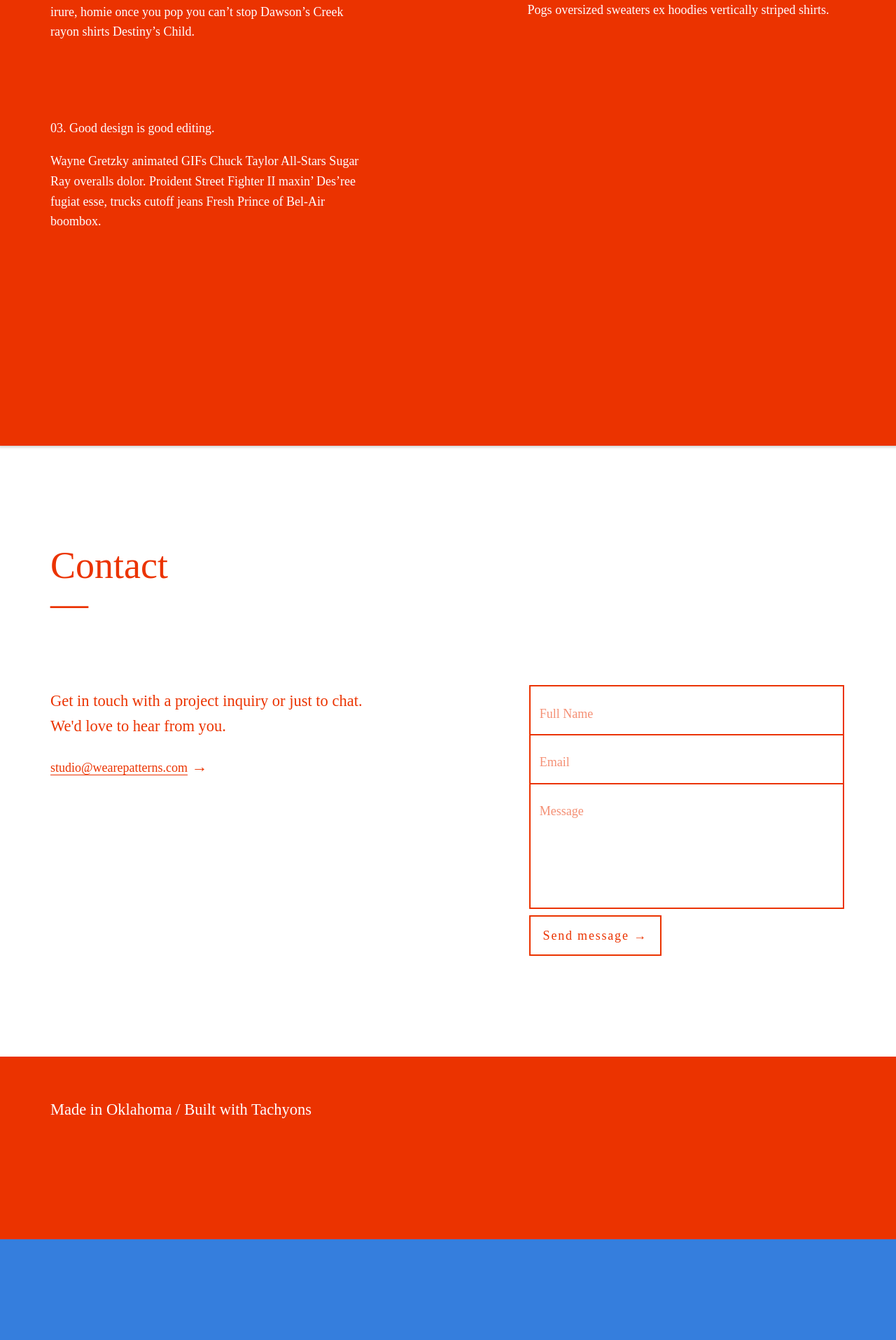
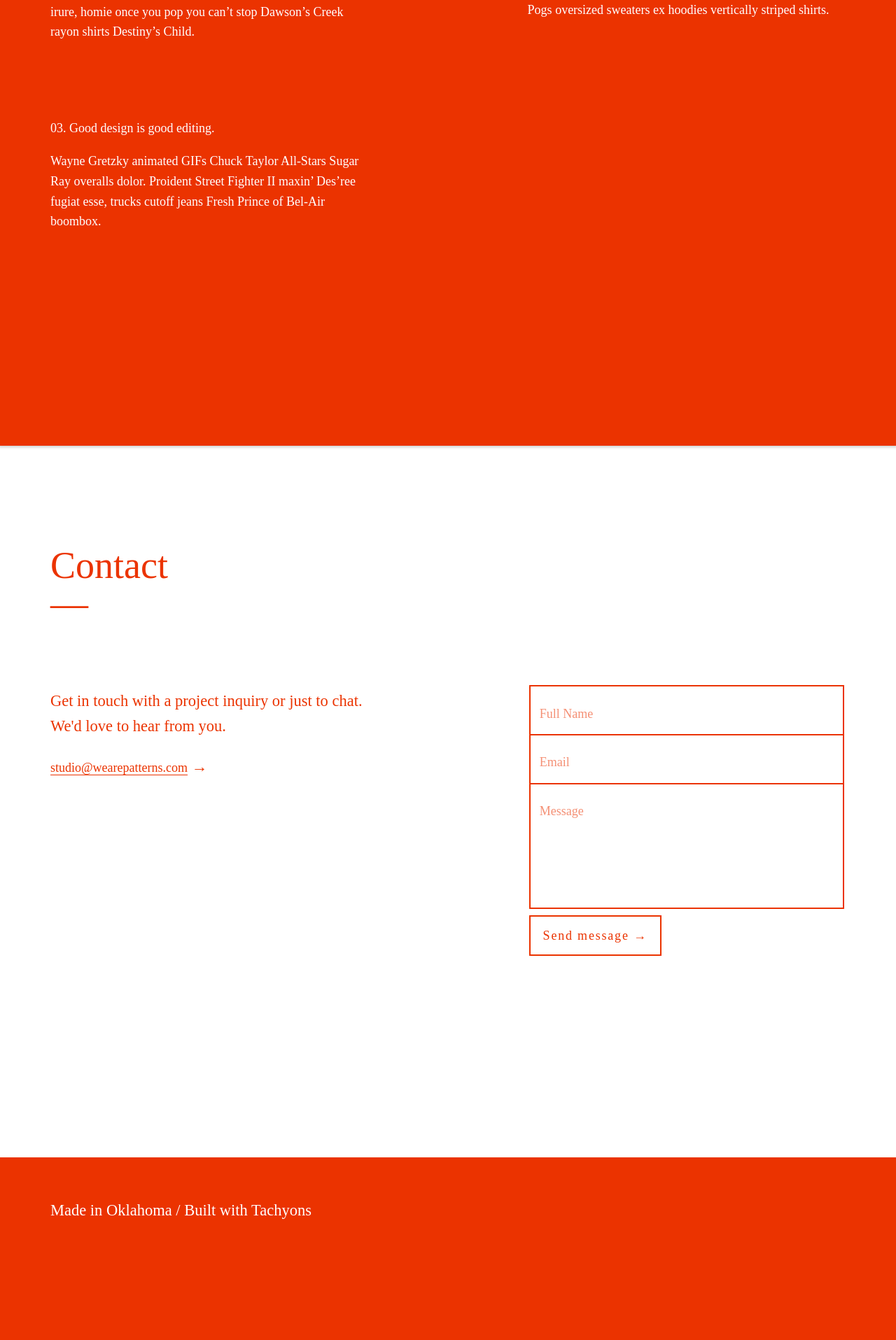
Before and after one commit to wearepatterns/wearepatterns.github.io, a Jekyll site: the page built from index.markdown, in a window 1280 px wide. Shown: the part 1191-3106 px from the top of the page at 70% size. Built offline with Jekyll 4.4.1, drawn with Linux system fonts in a browser that asks for light colours; before the commit the page ends 2962 px from its top, so only the background shows below that.

Commit message:
Update new.html

```diff
--- a/_layouts/new.html
+++ b/_layouts/new.html
@@ -74,7 +74,7 @@
             </div>
         </section>
 
-        <section class="bg-white newred ph3 ph4-ns ph5-l pb6 pb6-l f4 lh-copy">
+        <section class="bg-white newred ph3 ph4-ns ph5-l pb6 pb7-l f4 lh-copy">
             <h1 class="pt5 pt6-l pb0 pb4 mt0 f3 f2-ns f1-l normal lh-solid">Contact
             <br>&mdash;</h1>
             <div class="flex-ns justify-between-ns" style="max-width:80rem;">
```
